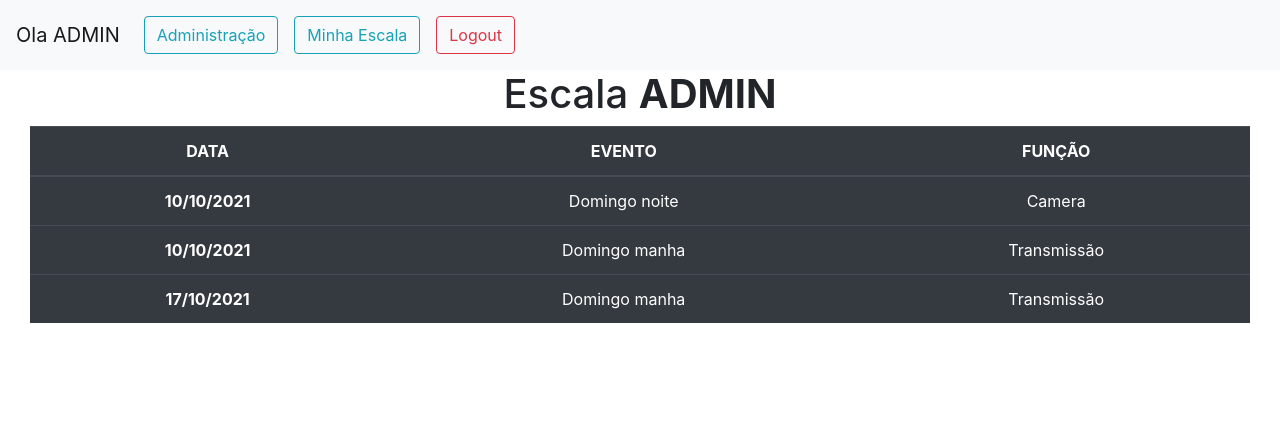
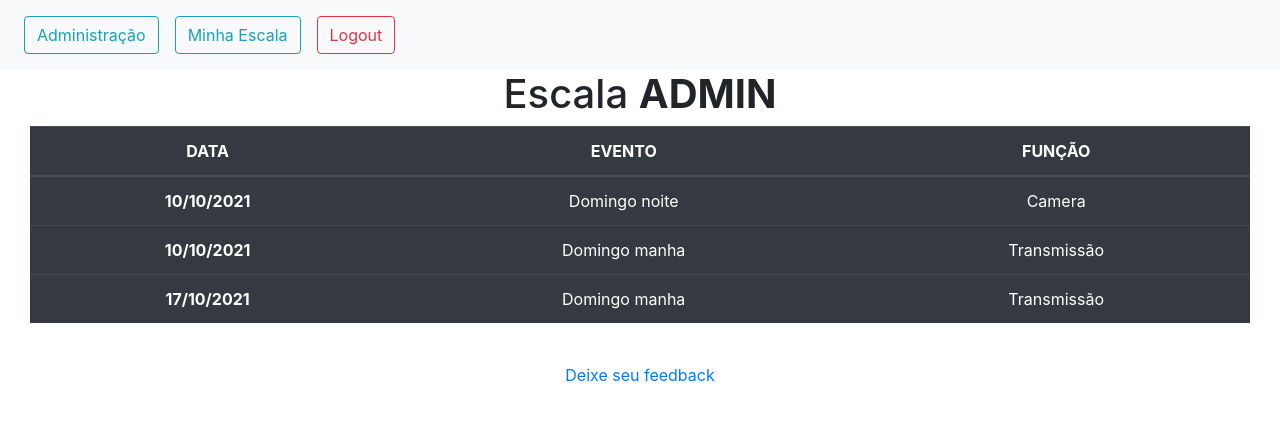
Before and after one commit to tiagolch/guiaEscala, a Django app: page / in a window 1280 px wide. Shown: the top 421 px of the page. Run offline with Django 3.2, Linux system fonts and the light colour scheme; a user stored in the database is signed in; data comes from the database, SQL or seed files in the repository; both versions use the stored data as it was after the commit; some libraries are stand-ins or nearby versions.

Commit message:
Alterado footer e autenticação
Signed-off-by: m2b-tiagochaves <tiagodevch@gmail.com>

```diff
--- a/core/urls.py
+++ b/core/urls.py
@@ -1,6 +1,7 @@
 from django import urls
 from django.contrib import admin
 from django.urls import path, include
+from django.views.generic.base import TemplateView
 from rest_framework import routers
 from escala.views import EscalaViewSet, EventoViewSet
 from ministerio.views import MinisterioViewSet, FuncaoViewSet
@@ -16,5 +17,6 @@ urlpatterns = [
     path('account/', include('account.urls')),
     path('admin/', admin.site.urls),
     path('', include('escala.urls')),
+    path('feedback/', TemplateView.as_view(template_name='feedback.html'), name='feedback'),
     path('api/', include(router.urls)),
 ]
--- a/templates/base.html
+++ b/templates/base.html
@@ -22,6 +22,7 @@
     {%endblock%}
 
     {%block footer%}
+        {% include './partials/_footer.html' %}
     {%endblock%}
 
 
--- /dev/null
+++ b/templates/partials/_footer.html
@@ -0,0 +1,14 @@
+<!-- Footer -->
+
+
+    <section>
+        <div id="feedback" class="container-fluid footer">
+            <div class="row ">
+                <div class="container d-flex justify-content-center py-4">
+                    <a href="{%url 'feedback' %}"><p class="my-auto flex-sm-row">Deixe seu feedback</p></a>
+                </div>
+            </div>
+        </div>
+    </section>
+
+<!-- Footer -->
--- a/templates/partials/_nav.html
+++ b/templates/partials/_nav.html
@@ -1,7 +1,7 @@
 
 
 <nav class="navbar navbar-expand-lg navbar-light bg-light">
-    {% if user %}
+    {% if user.authenticated %}
         <a class="navbar-brand" href="#">Ola {{user| upper}} </a>
     {% endif %}
   <button class="navbar-toggler" type="button" data-toggle="collapse" data-target="#navbarNavDropdown" aria-controls="navbarNavDropdown" aria-expanded="false" aria-label="Toggle navigation">
```
Also changed, not shown: templates/feedback.html (added, +12 -0 lines), db.sqlite3.
